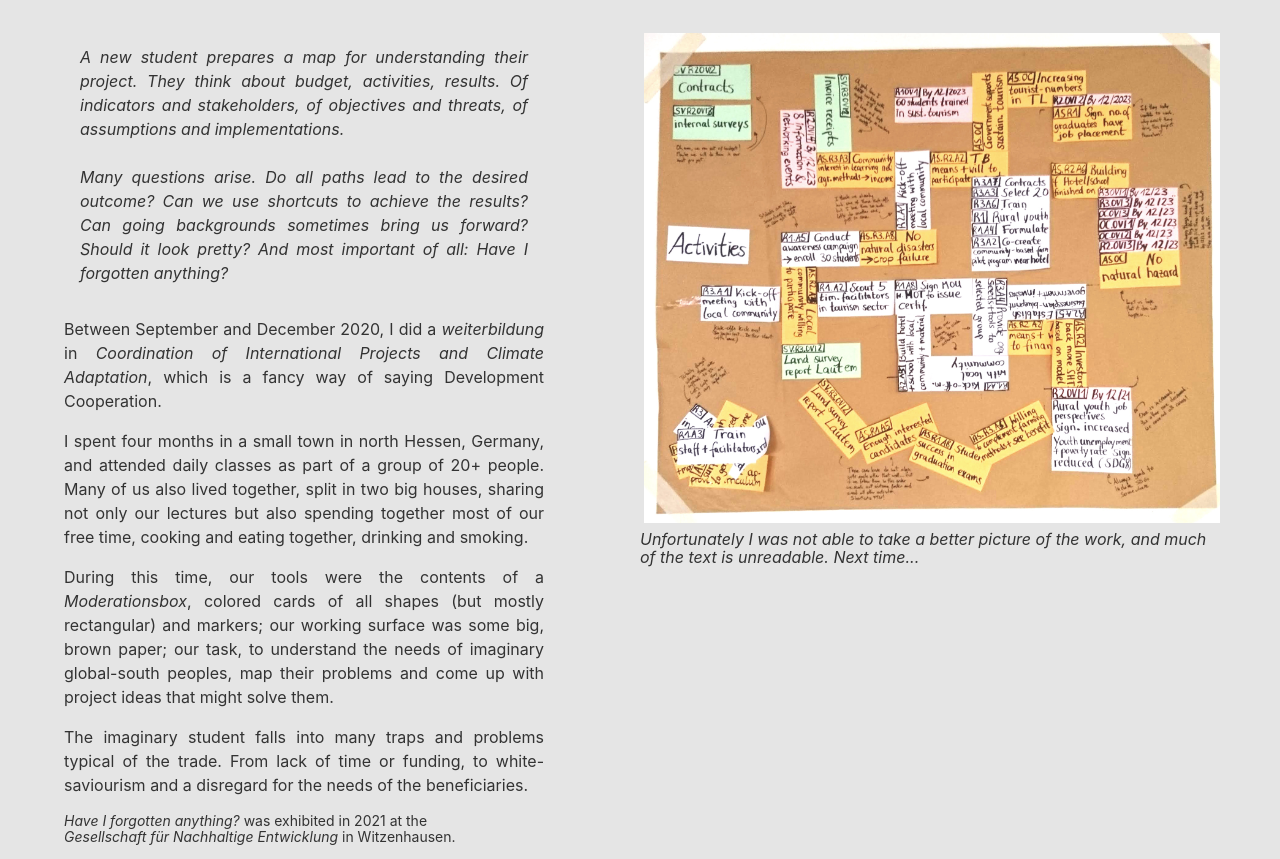
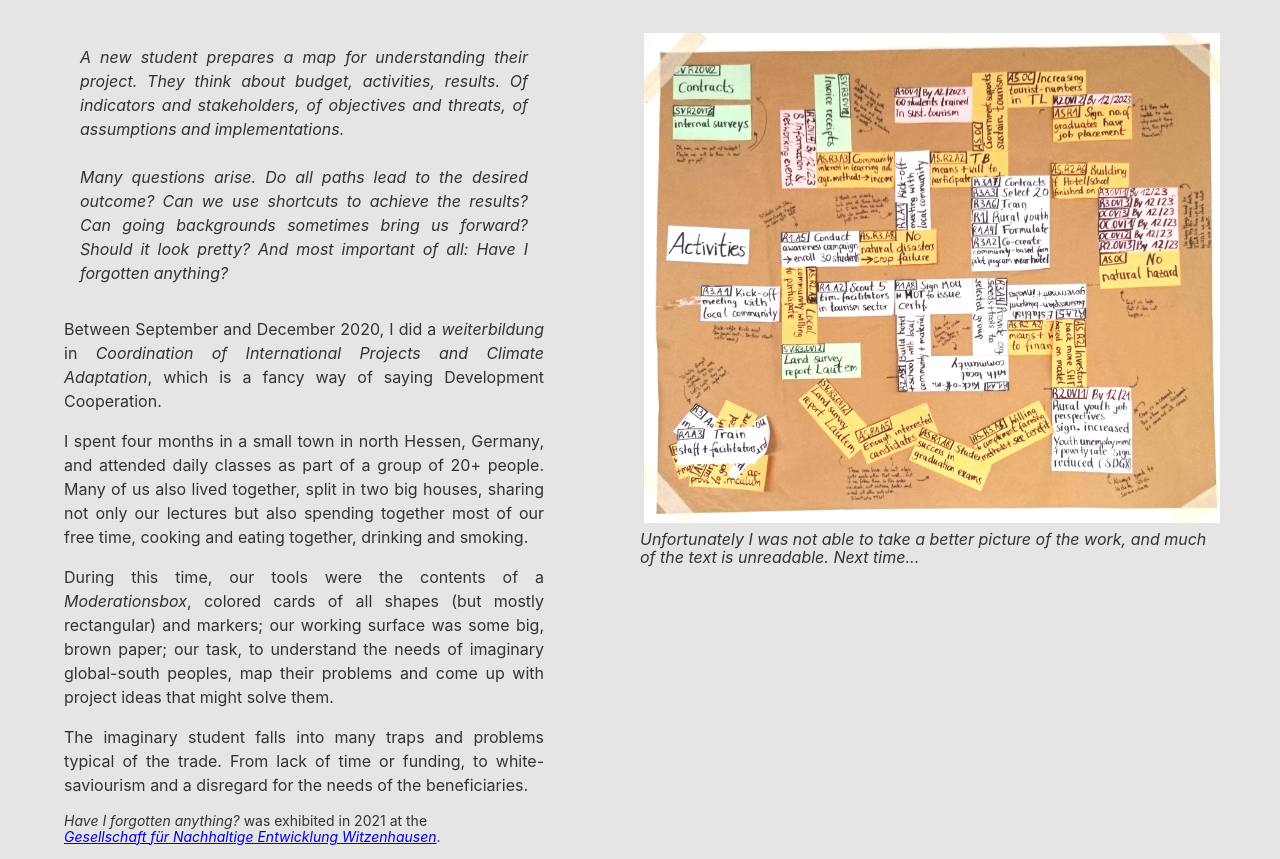
Before and after one commit to seuribe/seuribe.github.io, a plain HTML site: page have_i_forgotten_anything.html in a window 1280 px wide. Shown: the part 155-1014 px from the top of the page. Drawn offline with nearby package versions, Linux system fonts and the light colour scheme.

Commit message:
Add GNE URL link

```diff
--- a/have_i_forgotten_anything.html
+++ b/have_i_forgotten_anything.html
@@ -34,7 +34,7 @@
 				</p>
 
 				<p class="measure f6">
-				<i>Have I forgotten anything?</i> was exhibited in 2021 at the <i>Gesellschaft für Nachhaltige Entwicklung</i> in Witzenhausen.
+				<i>Have I forgotten anything?</i> was exhibited in 2021 at the <i><a href="https://www.gne-witzenhausen.de/">Gesellschaft für Nachhaltige Entwicklung Witzenhausen</a></i>.
 				</p>
 
 			</div>
```
